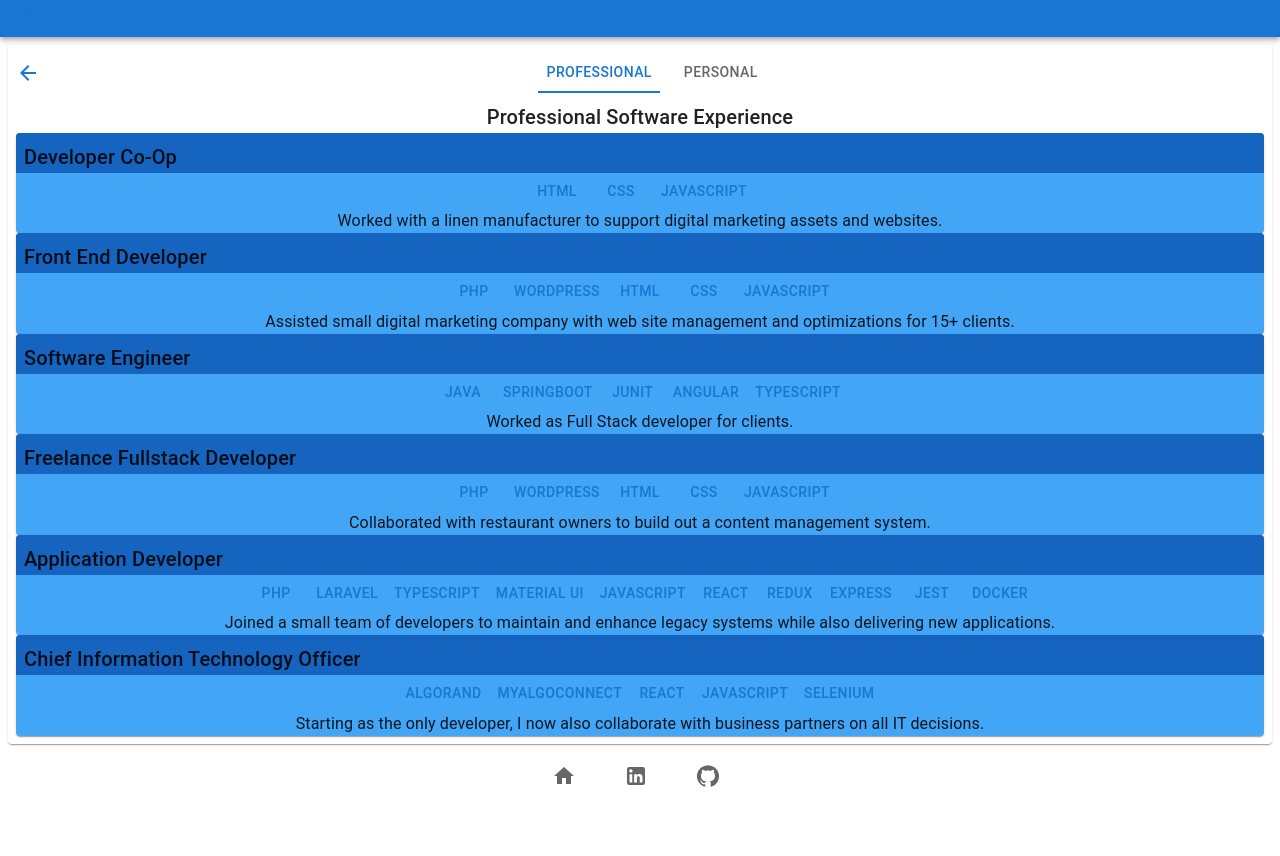
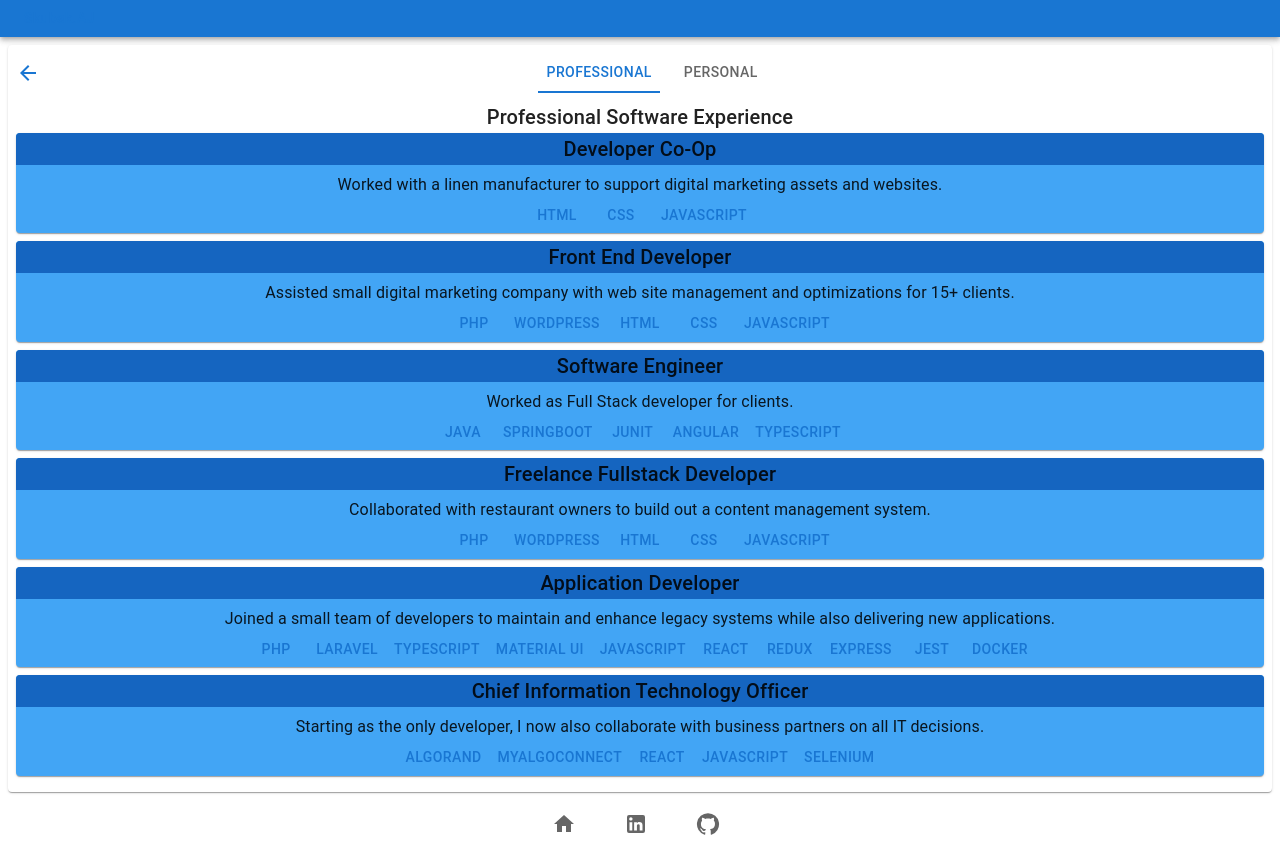
Before and after one commit to skoobydont/portfolio, a React (Create React App) app: page /portfolio/software in a window 1280 px wide. Before the commit the page ends 808 px from the top, so only its background shows below. Built offline with nearby package versions, Linux system fonts and the light colour scheme.

Commit message:
probably finished with exp row for now. need to finish ur links

```diff
--- a/src/components/ExpRow.tsx
+++ b/src/components/ExpRow.tsx
@@ -1,30 +1,21 @@
 import React from 'react';
 // MUI
-import { makeStyles } from '@mui/styles';
+import makeStyles from '@mui/styles/makeStyles';
 import Typography from '@mui/material/Typography';
 import Box from '@mui/material/Box';
 import Card from '@mui/material/Card';
-import IconButton from '@mui/material/IconButton';
-import Tabs from '@mui/material/Tabs';
-import Tab from '@mui/material/Tab';
-import { Button } from '@mui/material';
+import Button from '@mui/material/Button';
 // Declare Styles
 const useStyles = makeStyles((theme) => ({
   expRow: {
     backgroundColor: theme.palette.primary.light,
     display: 'flex',
     flexDirection: 'column',
+    marginBottom: theme.spacing(1),
   },
   header: {
     backgroundColor: theme.palette.primary.dark,
-    display: 'flex',
-    flexDirection: 'row',
-    padding: `${theme.spacing(1)} 0 0 ${theme.spacing(1)}`,
-  },
-  img: {
-    // maxWidth: '50px',
-    // maxHeight: '50px',
-    borderRadius: theme.spacing(1),
+    marginBottom: theme.spacing(1),
   },
 }));
 
@@ -47,6 +38,7 @@ const ExpRow = (props: ExpRowProps) => {
       <Box className={classes.header}>
         <Typography variant="h6">{title}</Typography>
       </Box>
+      {children}
       <Box>
         {tech?.map((t: TechArrayItem, i: number) => (
           <Button
@@ -56,9 +48,7 @@ const ExpRow = (props: ExpRowProps) => {
             {t.text}
           </Button>
         ))}
-        {/** icon row? */}
       </Box>
-      {children}
     </Box>
   )
 };
--- a/src/components/professional/ProfessionalSoftwareExp.tsx
+++ b/src/components/professional/ProfessionalSoftwareExp.tsx
@@ -5,11 +5,6 @@ import Typography from '@mui/material/Typography';
 import Box from '@mui/material/Box';
 import Card from '@mui/material/Card';
 import IconButton from '@mui/material/IconButton';
-// Icons
-import HtmlIcon from '@mui/icons-material/Html';
-import CssIcon from '@mui/icons-material/Css';
-import JavascriptIcon from '@mui/icons-material/Javascript';
-import PhpIcon from '@mui/icons-material/Php';
 // Custom
 import ExpRow from '../ExpRow';
 // Declare Styles
@@ -20,11 +15,17 @@ const useStyles = makeStyles((theme) => ({
     padding: theme.spacing(1),
   },
 }));
-// Image Icon Urls
-const HTML_URL = "https://developer.mozilla.org/en-US/docs/Glossary/HTML5";
-const CSS_URL = "https://developer.mozilla.org/en-US/docs/Web/CSS";
-const JS_URL = "https://developer.mozilla.org/en-US/docs/Web/JavaScript";
-
+// Tech List Urls
+const HTML_URL = 'https://developer.mozilla.org/en-US/docs/Glossary/HTML5';
+const CSS_URL = 'https://developer.mozilla.org/en-US/docs/Web/CSS';
+const JAVASCRIPT_URL = 'https://developer.mozilla.org/en-US/docs/Web/JavaScript';
+const PHP_URL = 'https://www.php.net/';
+const WORDPRESS_URL = 'https://wordpress.org/';
+const JAVA_URL = 'https://docs.oracle.com/en/java/index.html';
+const SPRINGBOOT_URL = 'https://spring.io/projects/spring-boot';
+const JUNIT_URL = 'https://junit.org/junit5/docs/current/user-guide/';
+const ANGULAR_URL = 'https://angular.io/';
+const TYPESCRIPT_URL = 'https://www.typescriptlang.org/';
 
 const ProfessionalSoftwareExp = () => {
   /*/ Important details to cover:
@@ -48,7 +49,7 @@ const ProfessionalSoftwareExp = () => {
         tech={[
           { text: 'HTML', href: HTML_URL },
           { text: 'CSS', href: CSS_URL },
-          { text: 'JavaScript', href: JS_URL },
+          { text: 'JavaScript', href: JAVASCRIPT_URL },
         ]}
       >
         <Typography>Worked with a linen manufacturer to support digital marketing assets and websites.</Typography>
@@ -56,11 +57,11 @@ const ProfessionalSoftwareExp = () => {
       <ExpRow
         title="Front End Developer"
         tech={[
-          { text: 'PHP', href: '' },
-          { text: 'WordPress', href: '' },
-          { text: 'HTML', href: '' },
-          { text: 'CSS', href: '' },
-          { text: 'JavaScript', href: '' },
+          { text: 'PHP', href: PHP_URL },
+          { text: 'WordPress', href: WORDPRESS_URL },
+          { text: 'HTML', href: HTML_URL },
+          { text: 'CSS', href: CSS_URL },
+          { text: 'JavaScript', href: JAVASCRIPT_URL },
         ]}
       >
         <Typography>Assisted small digital marketing company with web site management and optimizations for 15+ clients.</Typography>
@@ -68,11 +69,11 @@ const ProfessionalSoftwareExp = () => {
       <ExpRow
         title="Software Engineer"
         tech={[
-          { text: 'Java', href: '' },
-          { text: 'SpringBoot', href: '' },
-          { text: 'JUnit', href: '' },
-          { text: 'Angular', href: '' },
-          { text: 'TypeScript', href: '' },
+          { text: 'Java', href: JAVA_URL },
+          { text: 'SpringBoot', href: SPRINGBOOT_URL },
+          { text: 'JUnit', href: JUNIT_URL },
+          { text: 'Angular', href: ANGULAR_URL },
+          { text: 'TypeScript', href: TYPESCRIPT_URL },
         ]}
       >
         <Typography>Worked as Full Stack developer for clients.</Typography>
@@ -80,11 +81,11 @@ const ProfessionalSoftwareExp = () => {
       <ExpRow
         title="Freelance Fullstack Developer"
         tech={[
-          { text: 'PHP', href: '' },
-          { text: 'WordPress', href: '' },
-          { text: 'HTML', href: '' },
-          { text: 'CSS', href: '' },
-          { text: 'JavaScript', href: '' },
+          { text: 'PHP', href: PHP_URL },
+          { text: 'WordPress', href: WORDPRESS_URL },
+          { text: 'HTML', href: HTML_URL },
+          { text: 'CSS', href: CSS_URL },
+          { text: 'JavaScript', href: JAVASCRIPT_URL },
         ]}
       >
         <Typography>Collaborated with restaurant owners to build out a content management system.</Typography>
@@ -92,7 +93,7 @@ const ProfessionalSoftwareExp = () => {
       <ExpRow
         title="Application Developer"
         tech={[
-          { text: 'PHP', href: '' },
+          { text: 'PHP', href: PHP_URL },
           { text: 'Laravel', href: '' },
           { text: 'TypeScript', href: '' },
           { text: 'Material UI', href: '' },
```
